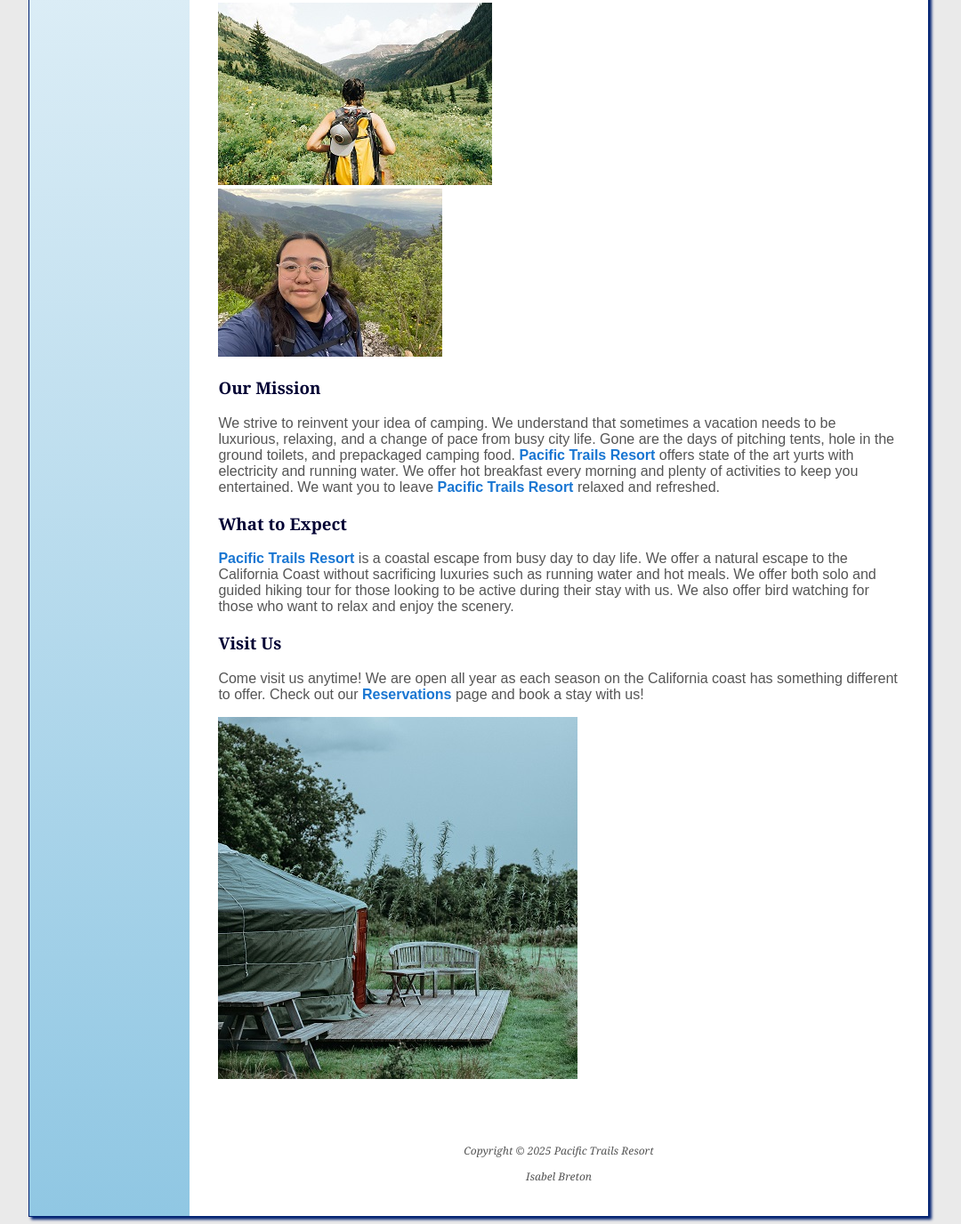
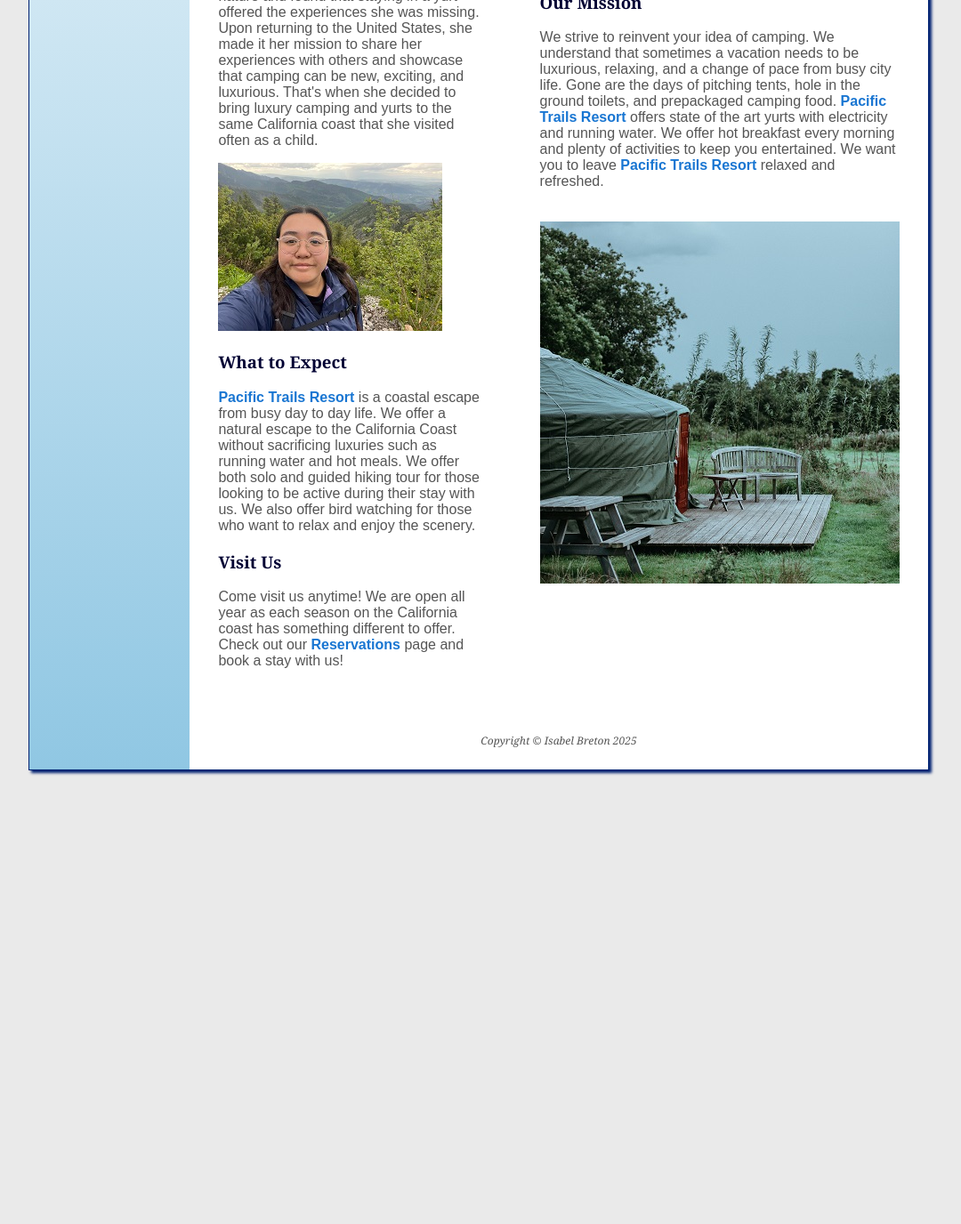
Before and after one commit to isabelbreton/webd152, a plain HTML site: page final/finalpacific/aboutus.html in a window 1280 px wide. Shown: the part 670-2046 px from the top of the page at 89% size, without its empty margins (102-1182 px from the left). After the commit the page ends 1544 px from the top, so only its background shows below. Drawn offline with Linux system fonts and the light colour scheme.

Commit message:
Update aboutus.html

```diff
--- a/final/finalpacific/aboutus.html
+++ b/final/finalpacific/aboutus.html
@@ -28,6 +28,7 @@
       </header>
 
       <!-- nav>ul*4a -->
+
       <nav>
         <ul>
           <li><a href="index.html">Home</a></li>
@@ -40,12 +41,9 @@
 
       <div id="abouthero" class="hero"></div>
       <!-- main>h2{}+p{} -->
+      <div id="aboutusgrid">
       <main>
-
         <h2>About Us</h2>
-
-        <div class="aboutgrid">
-        <div>
         <h3>Our History</h3>
 
         <p>
@@ -64,17 +62,27 @@
           when she decided to bring luxury camping and yurts to the same
           California coast that she visited often as a child.
         </p>
-      </div>
+        <img src="images/isabelpacific.JPG" alt="Our Founder, Isabel Breton">
+        <h3>What to Expect</h3>
+        <p><a href="index.html"
+          ><span class="resort">Pacific Trails Resort</span></a
+        > is a coastal escape from busy day to day life. We offer a natural escape to the California Coast without sacrificing luxuries such as running water and hot meals. We offer both solo and guided hiking tour for those looking to be active during their stay with us. We also offer bird watching for those who want to relax and enjoy the scenery.
 
-      <div>
+        </p>
 
+          <h3>Visit Us</h3>
+
+          <p>
+            Come visit us anytime! We are open all year as each season on the
+            California coast has something different to offer. Check out our
+            <a href="reservations.html"
+              ><span class="resort">Reservations</span></a
+            > page and book a stay with us!
+          </p>
+
+         </main>
+         <aside class="aside">
          <img src="images/peopleabout.jpg" alt="Hiking in Big Sur">
-      </div>
-      <div>
-        <img src="images/isabelpacific.JPG" alt="Our Founder, Isabel Breton">
-      </div>
-
-     <div>
          <h3>Our Mission</h3>
 
          <p>
@@ -92,47 +100,17 @@
              ><span class="resort">Pacific Trails Resort</span></a
            >
            relaxed and refreshed.
-
-        </p>
-      </div>
-
-      <div>
-
-        <h3>What to Expect</h3>
-        <p><a href="index.html"
-          ><span class="resort">Pacific Trails Resort</span></a
-        > is a coastal escape from busy day to day life. We offer a natural escape to the California Coast without sacrificing luxuries such as running water and hot meals. We offer both solo and guided hiking tour for those looking to be active during their stay with us. We also offer bird watching for those who want to relax and enjoy the scenery.
-
-        </p>
-
-          <h3>Visit Us</h3>
-
-          <p>
-            Come visit us anytime! We are open all year as each season on the
-            California coast has something different to offer. Check out our
-            <a href="reservations.html"
-              ><span class="resort">Reservations</span></a
-            > page and book a stay with us!
-          </p>
-      </div>
-      <div>
-
-
+           <br>
+           <br>
+           <br>
            <img
           src="images/yurtabout.jpg"
           alt="Yurt at Pacific Trails Resort"/>
-      </div>
-    </div>
-      </main>
-        <!-- div>p -->
-
-
-      <!-- footer>p*2 -->
-      <footer>
-        <p>Copyright &copy; 2025 Pacific Trails Resort</p>
-        <p>Isabel Breton</p>
+         </p>
+         </aside>
+         </div> <!-- end of flex container -->
+         <footer>Copyright &copy; Isabel Breton 2025
          </footer>
-
         </div>
     <!-- This is my closing wrapper div tag -->
   </body>
```
Lines whose indentation alone changed are shown as unchanged.
